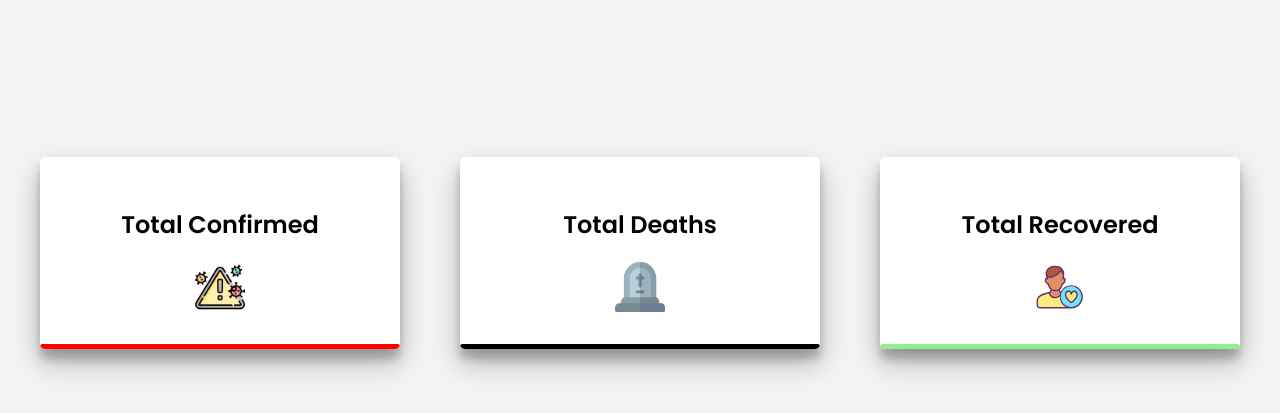
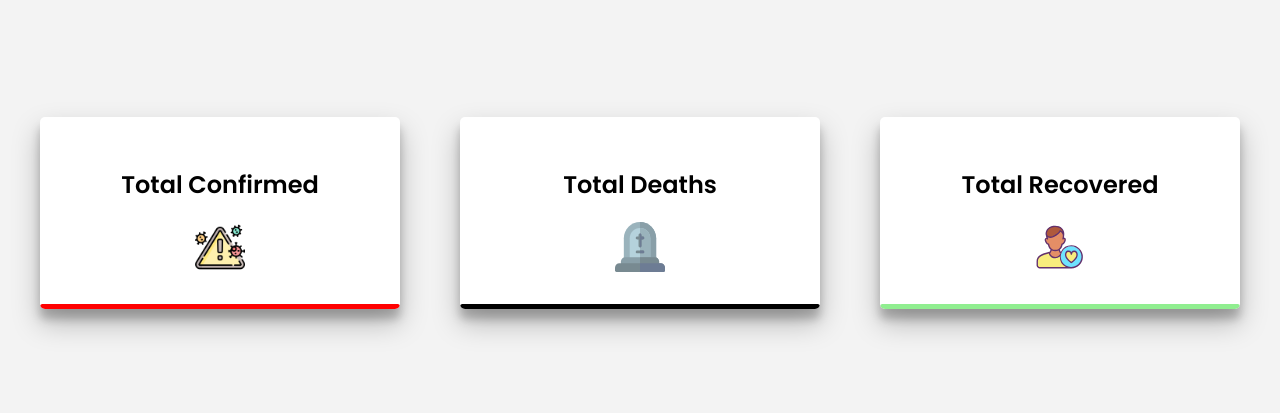
Before and after one commit to webdevangelie/covid19tracker, a plain HTML site: page index.html in a window 1280 px wide. Shown: the part 223-636 px from the top of the page. Drawn offline with Linux system fonts and the light colour scheme; no server answers.

Commit message:
Update styles.css

```diff
--- a/styles.css
+++ b/styles.css
@@ -28,7 +28,7 @@ h1 {
 }
 
 #data {
-  margin: 130px auto;
+  margin: 90px auto;
   display: flex;
   justify-content: center;
   flex-wrap: wrap;
```
